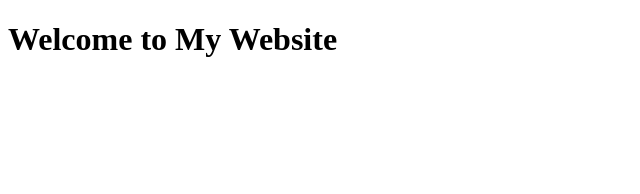
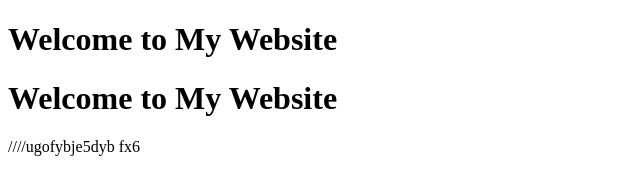
Before and after one commit to jayed785/Website, a plain HTML site: page index.html in a window 1280 px wide. Shown: the whole page, without its empty margins (0-640 px from the left). Drawn offline with Linux system fonts and the light colour scheme.

Commit message:
Update index.html

```diff
--- a/index.html
+++ b/index.html
@@ -7,6 +7,7 @@
 </head>
 <body>
     <h1>Welcome to My Website</h1>
-
+     <h1>Welcome to My Website</h1>
+    ////ugofybje5dyb fx6
 </body>
 </html>
```
